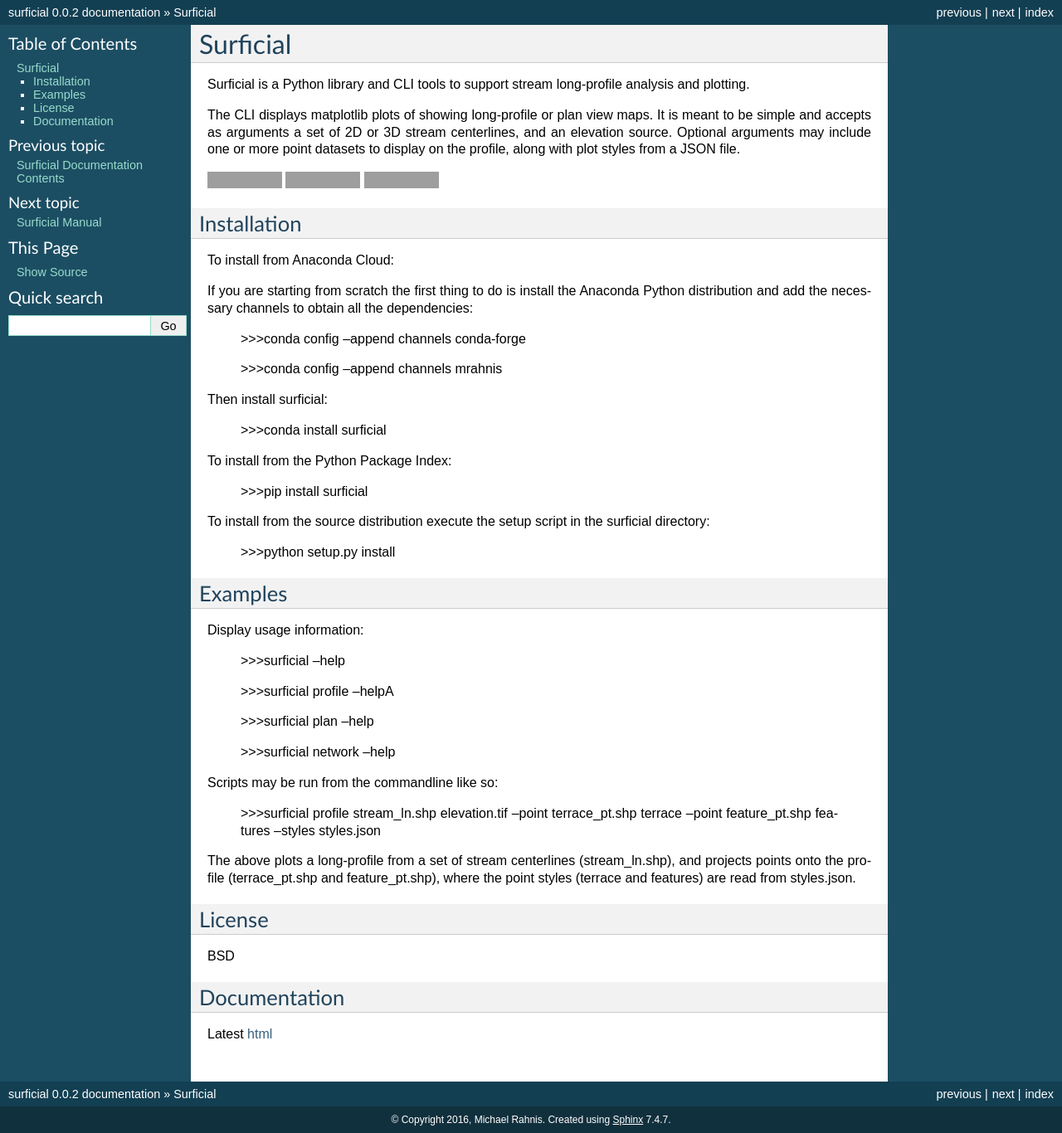
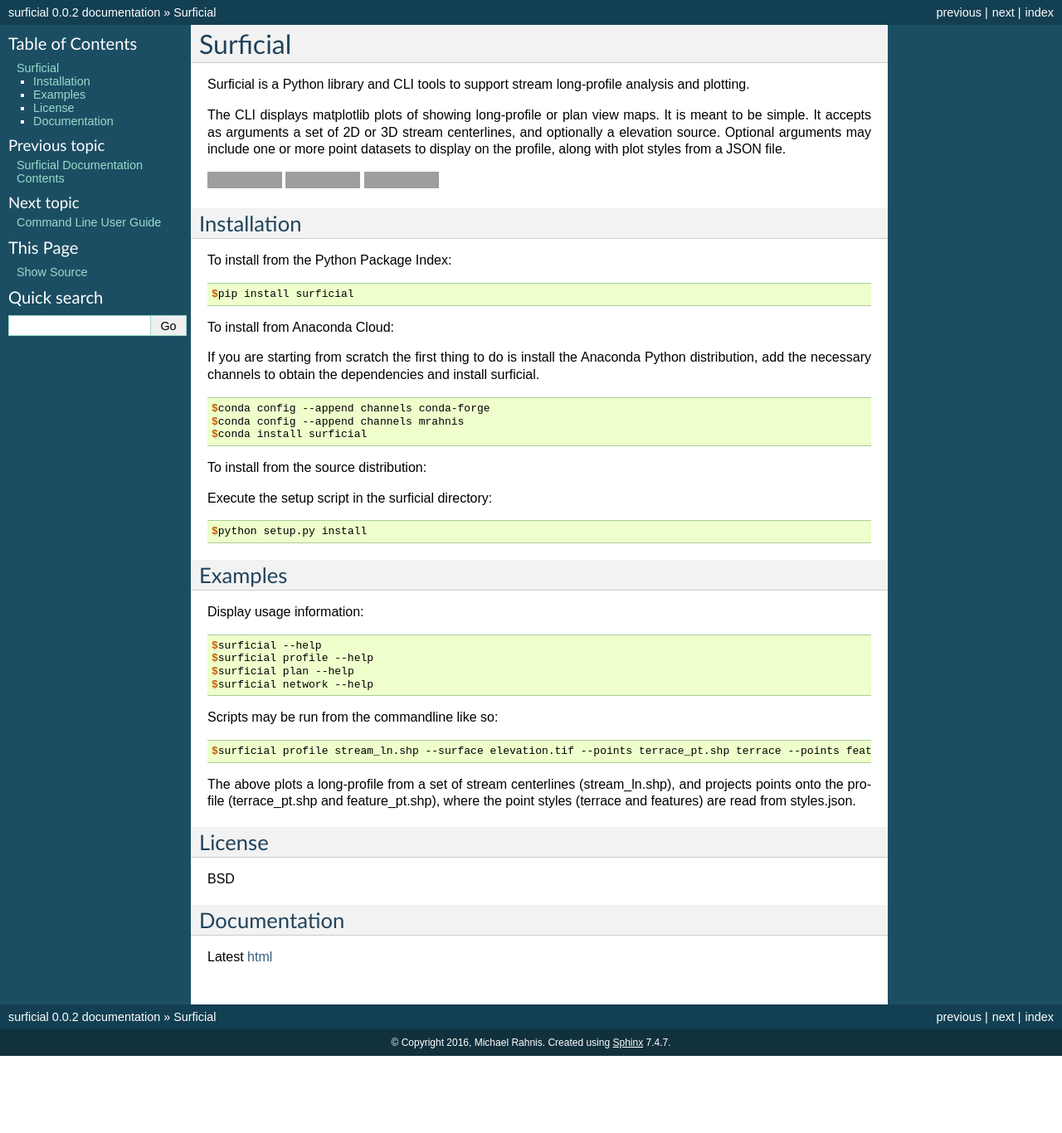
Before and after one commit to mrahnis/surficial, a Sphinx documentation site: the page built from docs/source/project.rst, in a window 1280 px wide. Shown: the whole page at 83% size. Built offline with Sphinx 7.4.7, drawn with Linux system fonts in a browser that asks for light colours; after the commit the page ends 1273 px from its top, so only the background shows below that; grey boxes are pictures that could not be loaded.

Commit message:
Add to docs

```diff
--- a/README.rst
+++ b/README.rst
@@ -4,7 +4,7 @@
 
 Surficial is a Python library and CLI tools to support stream long-profile analysis and plotting.
 
-The CLI displays matplotlib plots of showing long-profile or plan view maps. It is meant to be simple and accepts as arguments a set of 2D or 3D stream centerlines, and an elevation source. Optional arguments may include one or more point datasets to display on the profile, along with plot styles from a JSON file.
+The CLI displays matplotlib plots of showing long-profile or plan view maps. It is meant to be simple. It accepts as arguments a set of 2D or 3D stream centerlines, and optionally a elevation source. Optional arguments may include one or more point datasets to display on the profile, along with plot styles from a JSON file.
 
 .. image:: https://travis-ci.org/mrahnis/surficial.svg?branch=master
     :target: https://travis-ci.org/mrahnis/surficial
@@ -19,42 +19,47 @@
 Installation
 ============
 
+To install from the Python Package Index:
+
+.. code-block:: console
+
+	$pip install surficial
+
 To install from Anaconda Cloud:
 
-If you are starting from scratch the first thing to do is install the Anaconda Python distribution and add the necessary channels to obtain all the dependencies:
+If you are starting from scratch the first thing to do is install the Anaconda Python distribution, add the necessary channels to obtain the dependencies and install surficial.
 
-	>>>conda config --append channels conda-forge
+.. code-block:: console
 
-	>>>conda config --append channels mrahnis
+	$conda config --append channels conda-forge
+	$conda config --append channels mrahnis
+	$conda install surficial
 
-Then install surficial:
+To install from the source distribution:
 
-	>>>conda install surficial
+Execute the setup script in the surficial directory:
 
-To install from the Python Package Index:
+.. code-block:: console
 
-	>>>pip install surficial
-
-To install from the source distribution execute the setup script in the surficial directory:
-
-	>>>python setup.py install
+	$python setup.py install
 
 Examples
 ========
 
 Display usage information:
 
-	>>>surficial --help
+.. code-block:: console
 
-	>>>surficial profile --helpA
-
-	>>>surficial plan --help
-
-	>>>surficial network --help
+	$surficial --help
+	$surficial profile --help
+	$surficial plan --help
+	$surficial network --help
 
 Scripts may be run from the commandline like so:
 
-	>>>surficial profile stream_ln.shp elevation.tif --point terrace_pt.shp terrace --point feature_pt.shp features --styles styles.json
+.. code-block:: console
+
+	$surficial profile stream_ln.shp --surface elevation.tif --points terrace_pt.shp terrace --points feature_pt.shp features --styles styles.json
 
 The above plots a long-profile from a set of stream centerlines (stream_ln.shp), and projects points onto the profile (terrace_pt.shp and feature_pt.shp), where the point styles (terrace and features) are read from styles.json.
 
--- a/docs/source/index.rst
+++ b/docs/source/index.rst
@@ -10,7 +10,7 @@
 	:maxdepth: 2
 
 	Project/Getting Started <project>
-	User Manual <manual>
+	Command Line User Guide <cli>
 	API Documentation <api/modules>
 
 Indices and tables
--- a/docs/source/manual.rst
+++ /dev/null
@@ -1,2 +0,0 @@
-Surficial Manual
-================
```
Also changed, not shown: docs/source/cli.rst (added, +45 -0 lines).
